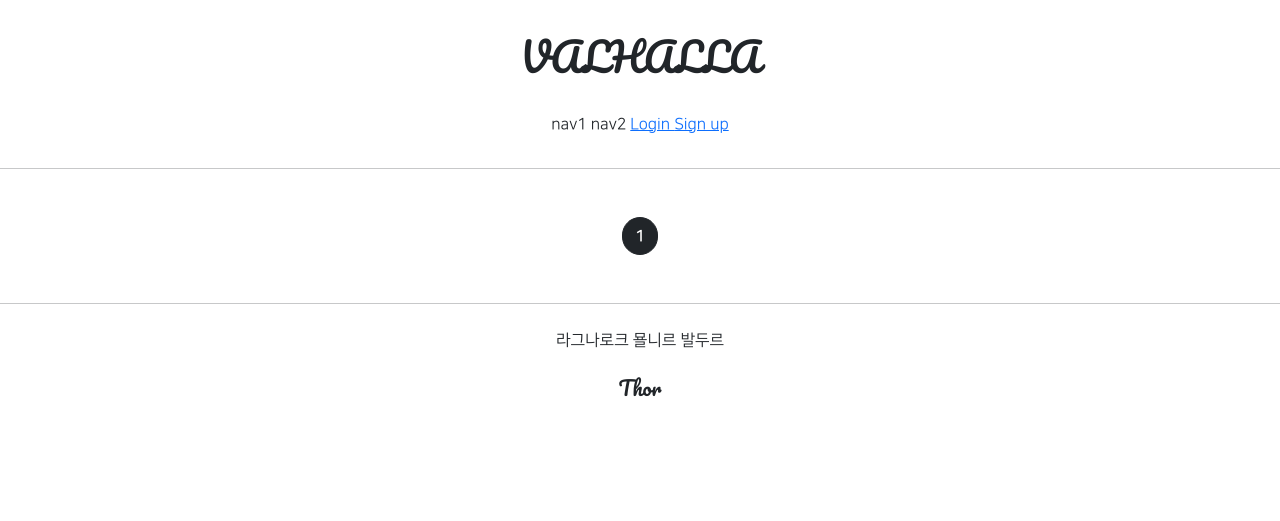
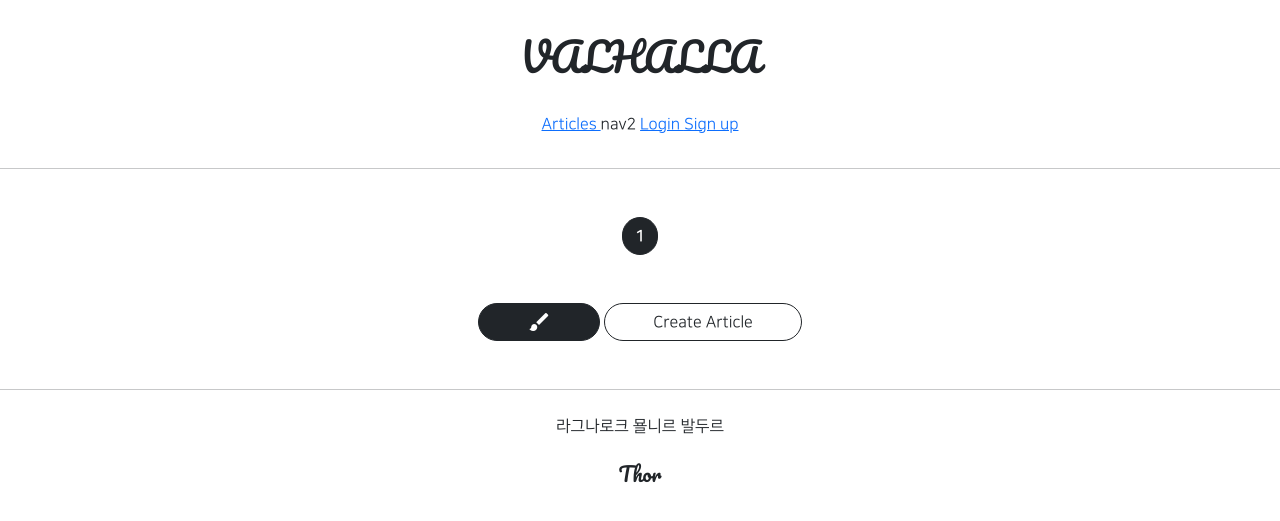
Before and after one commit to surlyban-selor/NEXTPROJECT, a Django app: page /articles/list/ in a window 1280 px wide. Shown: the top 521 px of the page. Run offline with Django 3.2, Linux system fonts and the light colour scheme; data that the repository does not hold is empty; parts of the project's set-up code (start-up, migrations or seed data) failed here and were passed over; some libraries are stand-ins or nearby versions.

Commit message:
8/6 Andvari 4

```diff
--- a/articleapp/templates/articleapp/list.html
+++ b/articleapp/templates/articleapp/list.html
@@ -37,11 +37,22 @@
             </div>
         {% endfor %}
 
-    </div>
+   </div>
 
     <script src="{% static 'js/magicgrid.js' %}"></script>
 
     {% include 'snippets/pagination.html' %}
 
+    <div class="text-center my-5">
+        <a href="{% url 'articleapp:create' %}"
+            class="btn btn-dark rounded-pill px-5 material-icons"> {# material-icons : 어떤 아이콘이든 사용할 수 있음 #}
+            brush
+        </a>
+        <a href="{% url 'articleapp:create' %}"
+            class="btn btn-outline-dark rounded-pill px-5">
+            Create Article
+        </a>
+
+    </div>
 
 {% endblock %}
--- a/templates/header.html
+++ b/templates/header.html
@@ -4,7 +4,11 @@
         <h1>VALHALLA</h1>
     </div>
     <div class = valhalla_header_button>
-        <span>nav1</span>
+        <span>
+            <a href="{% url 'articleapp:list' %}">
+                Articles
+            </a>
+        </span>
         <span>nav2</span>
         {% if not user.is_authenticated %}
         <span>
```
